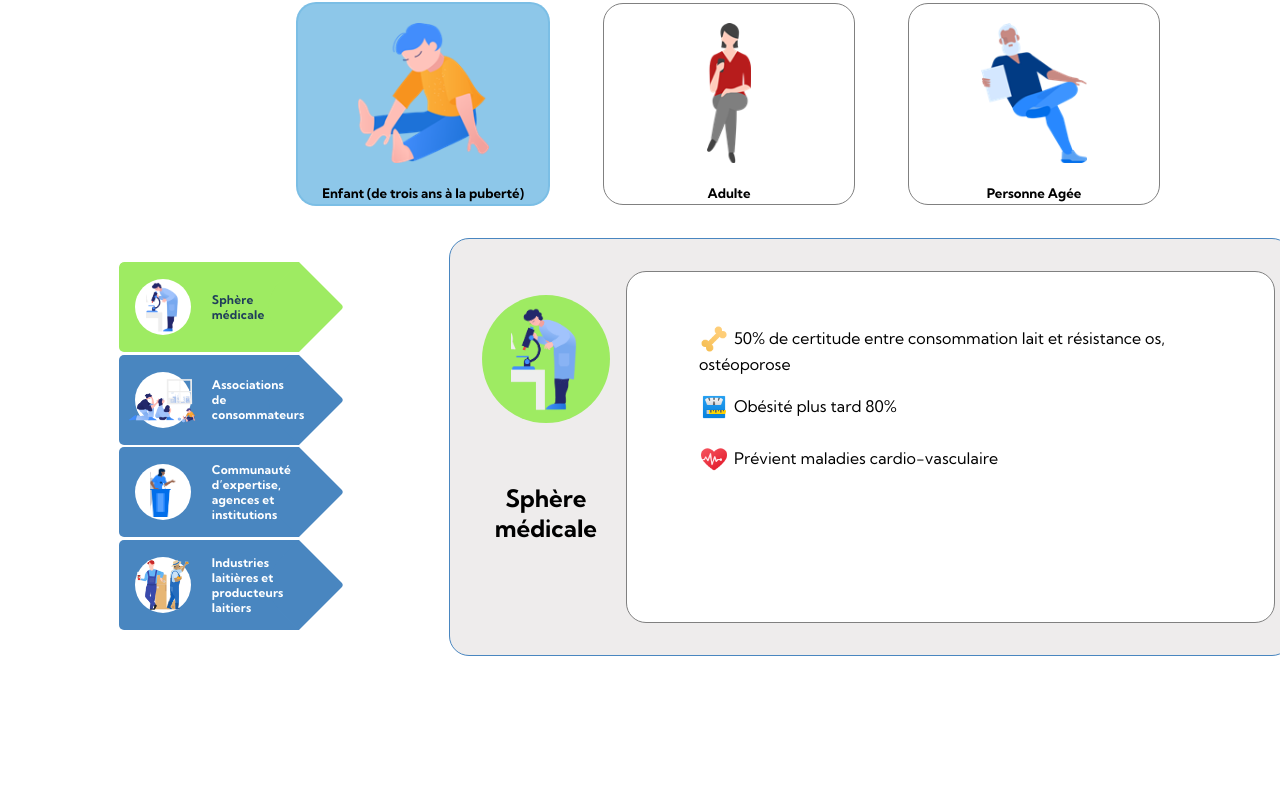
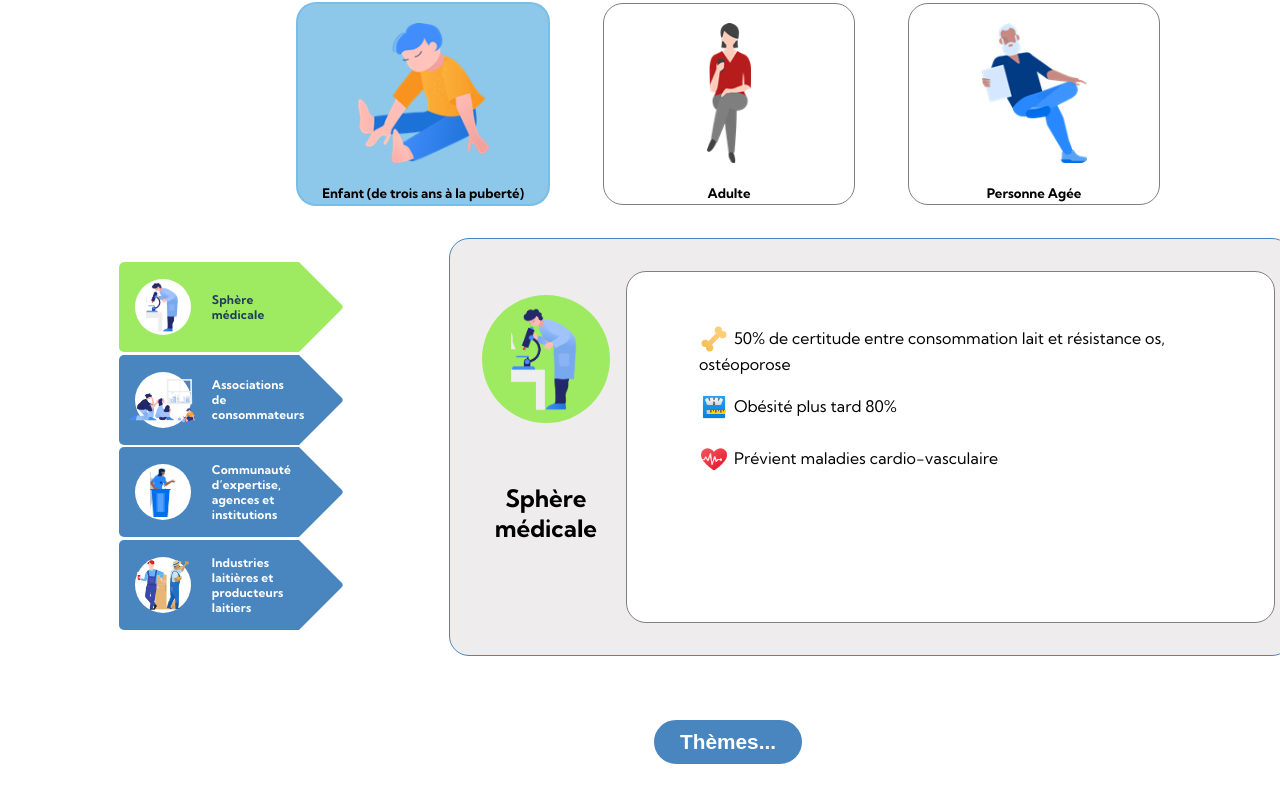
Before and after one commit to denis-farkas/milk, a React (Create React App) app: page /recommandations in a window 1280 px wide. Shown: the part 208-1010 px from the top of the page. Before the commit the page ends 936 px from the top, so only its background shows below. Built offline with nearby package versions, Linux system fonts and the light colour scheme.

Commit message:
orthographe

```diff
--- a/src/components/Navigation/index.jsx
+++ b/src/components/Navigation/index.jsx
@@ -29,7 +29,7 @@ const Navigation = () => {
           to={`/themes`}
           className={(nav) => (nav.isActive ? 'nav active' : 'nav')}
         >
-          <div className="nav-item">Thémes</div>
+          <div className="nav-item">Thèmes</div>
         </NavLink>
       </div>
     </div>
--- a/src/pages/Recommandations/index.jsx
+++ b/src/pages/Recommandations/index.jsx
@@ -126,6 +126,11 @@ function Recommandations() {
           </div>
         </div>
       </div>
+      <div className="footer">
+        <Link to="/themes">
+          <button className="plus">Thèmes...</button>
+        </Link>
+      </div>
     </div>
   );
 }
```
